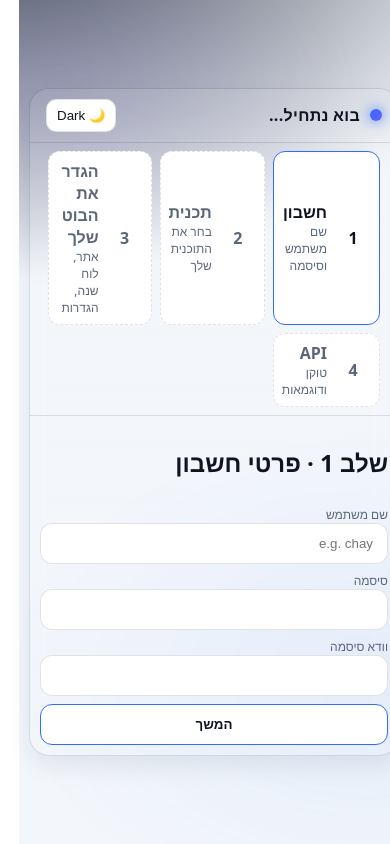
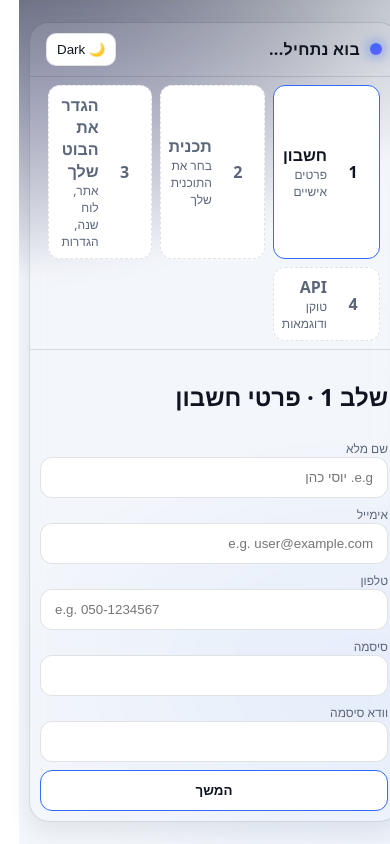
Before and after one commit to chay0354/xchat-front, a React (Create React App) app: page /register in a window 390 px wide. Built offline with nearby package versions, Linux system fonts and the light colour scheme; no server answers.

Commit message:
Add fullname and phone to registration, update admin panel with user details and delete functionality

```diff
--- a/src/App.js
+++ b/src/App.js
@@ -159,7 +159,7 @@ function Login() {
   const [currentText, setCurrentText] = useState('');
   const [currentSentence, setCurrentSentence] = useState(0);
   const [charIndex, setCharIndex] = useState(0);
-  const [usernameInput, setUsernameInput] = useState('');
+  const [emailInput, setEmailInput] = useState('');
   const [passwordInput, setPasswordInput] = useState('');
   const [error, setError] = useState('');
   const navigate = useNavigate();
@@ -186,24 +186,24 @@ function Login() {
 
   const handleLogin = async () => {
     setError('');
-    if (!usernameInput.trim()) {
-      setError('Please enter a username.');
+    if (!emailInput.trim()) {
+      setError('Please enter an email.');
       return;
     }
     try {
-      Cookies.set('username', usernameInput, { expires: 1, path: '/', sameSite: 'Lax' });
+      Cookies.set('email', emailInput, { expires: 1, path: '/', sameSite: 'Lax' });
 
       // ✅ Backend call using environment variable
       const authRes = await fetch(
-        `${process.env.REACT_APP_API_URL || 'http://localhost:5137'}/auth?username=${encodeURIComponent(usernameInput)}&password=${encodeURIComponent(passwordInput)}`
+        `${process.env.REACT_APP_API_URL || 'http://localhost:5137'}/auth?email=${encodeURIComponent(emailInput)}&password=${encodeURIComponent(passwordInput)}`
       );
       if (!authRes.ok) {
-        setError('Incorrect username or password.');
+        setError('Incorrect email or password.');
         return;
       }
 
       const tokenRes = await fetch(
-        `${process.env.REACT_APP_API_URL || 'http://localhost:5137'}/get-token?username=${encodeURIComponent(usernameInput)}`
+        `${process.env.REACT_APP_API_URL || 'http://localhost:5137'}/get-token?email=${encodeURIComponent(emailInput)}`
       );
       if (!tokenRes.ok) throw new Error('Failed to fetch token');
       const data = await tokenRes.json();
@@ -242,16 +242,16 @@ function Login() {
 
         <div className="login-form" onKeyDown={(e) => e.key === 'Enter' && handleLogin()}>
           <div className="input-wrap">
-            <label htmlFor="username" className="input-label">שם משתמש</label>
+            <label htmlFor="email" className="input-label">אימייל</label>
             <input
-              id="username"
-              type="text"
+              id="email"
+              type="email"
               className="input"
-              placeholder="לדוגמא: נינט טייב"
-              value={usernameInput}
-              onChange={(e) => setUsernameInput(e.target.value)}
+              placeholder="לדוגמא: user@example.com"
+              value={emailInput}
+              onChange={(e) => setEmailInput(e.target.value)}
               autoFocus
-              autoComplete="username"
+              autoComplete="email"
             />
           </div>
 
--- a/src/admin.js
+++ b/src/admin.js
@@ -204,6 +204,14 @@ const adminStyles = `
   margin-bottom: 24px;
   border: 1px solid var(--border);
   box-shadow: 0 4px 15px rgba(0,0,0,0.1);
+}
+
+.user-actions {
+  margin-bottom: 20px;
+  padding: 15px;
+  background: rgba(239, 68, 68, 0.1);
+  border-radius: 8px;
+  border: 1px solid rgba(239, 68, 68, 0.3);
 }
 
 .info-row {
@@ -415,22 +423,24 @@ function Admin() {
   const [userDetails, setUserDetails] = useState(null);
   const [loading, setLoading] = useState(true);
   const [error, setError] = useState('');
+  const [deleting, setDeleting] = useState(false);
 
-  const username = Cookies.get('username');
+  const email = Cookies.get('email');
 
   useEffect(() => {
-    if (username !== 'admin') {
+    if (email !== 'flowchat.admin@gmail.com') {
       navigate('/login');
       return;
     }
     fetchUsers();
-  }, [username, navigate]);
+  }, [email, navigate]);
 
   const fetchUsers = async () => {
     try {
       setLoading(true);
+      const usertoken = Cookies.get('usertoken');
       const response = await fetch(
-        `${process.env.REACT_APP_API_URL || 'http://localhost:5137'}/admin/users?username=${encodeURIComponent(username)}`
+        `${process.env.REACT_APP_API_URL || 'http://localhost:5137'}/admin/users?usertoken=${encodeURIComponent(usertoken)}`
       );
 
       if (!response.ok) {
@@ -449,8 +459,9 @@ function Admin() {
   const fetchUserDetails = async (userId) => {
     try {
       setLoading(true);
+      const usertoken = Cookies.get('usertoken');
       const response = await fetch(
-        `${process.env.REACT_APP_API_URL || 'http://localhost:5137'}/admin/user/${userId}?username=${encodeURIComponent(username)}`
+        `${process.env.REACT_APP_API_URL || 'http://localhost:5137'}/admin/user/${userId}?usertoken=${encodeURIComponent(usertoken)}`
       );
 
       if (!response.ok) {
@@ -472,9 +483,37 @@ function Admin() {
   };
 
   const handleLogout = () => {
-    Cookies.remove('username');
+    Cookies.remove('email');
     Cookies.remove('testtoken');
     navigate('/login');
+  };
+
+  const handleDeleteUser = async (userId) => {
+    if (!window.confirm('האם אתה בטוח שברצונך למחוק את המשתמש הזה? פעולה זו לא ניתנת לביטול.')) {
+      return;
+    }
+
+    try {
+      setDeleting(true);
+      const usertoken = Cookies.get('usertoken');
+      const response = await fetch(
+        `${process.env.REACT_APP_API_URL || 'http://localhost:5137'}/admin/user/${userId}?usertoken=${encodeURIComponent(usertoken)}`,
+        { method: 'DELETE' }
+      );
+
+      if (!response.ok) {
+        throw new Error('Failed to delete user');
+      }
+
+      // Refresh users list
+      await fetchUsers();
+      setSelectedUser(null);
+      setUserDetails(null);
+    } catch (err) {
+      setError('שגיאה במחיקת המשתמש: ' + err.message);
+    } finally {
+      setDeleting(false);
+    }
   };
 
   const formatDate = (dateString) => {
@@ -499,7 +538,7 @@ function Admin() {
         <div className="admin-title">לוח בקרה</div>
         <div className="admin-nav">
           <img src={logo} alt="Logo" style={{ height: '30px' }} />
-          <span className="admin-welcome">ברוך הבא, {username}</span>
+          <span className="admin-welcome">ברוך הבא, {email}</span>
           <button className="btn btn--danger" onClick={handleLogout}>
             התנתק
           </button>
@@ -542,17 +581,35 @@ function Admin() {
 
               <div className="user-info">
                 <div className="info-row">
-                  <span className="info-label">שם משתמש:</span>
-                  <span className="info-value">{userDetails.user.username}</span>
+                  <span className="info-label">מזהה משתמש:</span>
+                  <span className="info-value">{userDetails.user.id}</span>
                 </div>
                 <div className="info-row">
-                  <span className="info-label">מזהה משתמש:</span>
-                  <span className="info-value">{userDetails.user.id}</span>
+                  <span className="info-label">אימייל:</span>
+                  <span className="info-value">{userDetails.user.email}</span>
+                </div>
+                <div className="info-row">
+                  <span className="info-label">שם מלא:</span>
+                  <span className="info-value">{userDetails.user.fullname || 'לא צוין'}</span>
+                </div>
+                <div className="info-row">
+                  <span className="info-label">טלפון:</span>
+                  <span className="info-value">{userDetails.user.phone || 'לא צוין'}</span>
                 </div>
                 <div className="info-row">
                   <span className="info-label">נוצר:</span>
                   <span className="info-value">{formatDate(userDetails.user.created_at)}</span>
                 </div>
+              </div>
+
+              <div className="user-actions">
+                <button
+                  className="btn btn--danger"
+                  onClick={() => handleDeleteUser(userDetails.user.id)}
+                  disabled={deleting}
+                >
+                  {deleting ? 'מוחק...' : 'מחק משתמש'}
+                </button>
               </div>
 
               {userDetails.user.botDefinition && (
--- a/src/landing.js
+++ b/src/landing.js
@@ -488,7 +488,8 @@ const landingStyles = `
 function Landing() {
   const [theme, setTheme] = useState('light');
   const [isLoggedIn, setIsLoggedIn] = useState(false);
-  const [username, setUsername] = useState('');
+  const [email, setEmail] = useState('');
+  const [fullname, setFullname] = useState('');
   const [activeSection, setActiveSection] = useState('home');
   const [bots, setBots] = useState([]);
   const [loading, setLoading] = useState(false);
@@ -498,10 +499,12 @@ function Landing() {
   // Check if user is logged in
   useEffect(() => {
     const token = Cookies.get('testtoken');
-    const user = Cookies.get('username');
+    const user = Cookies.get('email');
+    const name = Cookies.get('fullname');
     if (token && user) {
       setIsLoggedIn(true);
-      setUsername(user);
+      setEmail(user);
+      setFullname(name || user); // fallback to email if no fullname
       loadBots();
     }
   }, []);
@@ -533,9 +536,11 @@ function Landing() {
   const handleLogout = () => {
     Cookies.remove('testtoken');
     Cookies.remove('usertoken');
-    Cookies.remove('username');
+    Cookies.remove('email');
+    Cookies.remove('fullname');
     setIsLoggedIn(false);
-    setUsername('');
+    setEmail('');
+    setFullname('');
     setBots([]);
     setActiveSection('home');
   };
@@ -558,7 +563,7 @@ function Landing() {
                 <button className={`btn ${activeSection === 'home' ? 'btn--primary' : ''}`} onClick={() => setActiveSection('home')}>
                   בית
                 </button>
-                {username === 'admin' && (
+                {email === 'flowchat.admin@gmail.com' && (
                   <button className="btn" onClick={() => navigate('/admin')}>
                     ניהול
                   </button>
@@ -567,7 +572,7 @@ function Landing() {
                   הבוטים שלך
                 </button>
                 <div style={{ display: 'flex', alignItems: 'center', gap: '8px', marginLeft: '8px' }}>
-                  <span style={{ fontSize: '14px', color: 'var(--text-dim)' }}>Hi, {username}</span>
+                  <span style={{ fontSize: '14px', color: 'var(--text-dim)' }}>Hi, {fullname}</span>
                   <button className="btn" onClick={handleLogout} style={{ padding: '6px 12px', fontSize: '12px' }}>
                     התנתק
                   </button>
@@ -605,7 +610,7 @@ function Landing() {
           {/* Hero Section */}
           <section className="landing-hero">
             <h1 className="landing-hero__title">
-              {isLoggedIn ? `ברוך השב, ${username}!` : 'צור בוט תוך 40 שניות!'}
+              {isLoggedIn ? `ברוך השב, ${fullname}!` : 'צור בוט תוך 40 שניות!'}
             </h1>
             <p className="landing-hero__subtitle">
               {isLoggedIn
@@ -1385,7 +1390,7 @@ function Landing() {
             <div style={{ display: 'flex', justifyContent: 'center' }}>
               <div className="feature-card" style={{ maxWidth: '400px', width: '100%' }}>
                 <div className="feature-icon">🤖</div>
-                <h3 className="feature-title">{username}'s AI Bot</h3>
+                <h3 className="feature-title">{fullname}'s AI Bot</h3>
                 <p className="feature-desc">
                   {bots.length} conversation{bots.length !== 1 ? 's' : ''} • Active
                 </p>
--- a/src/register.js
+++ b/src/register.js
@@ -132,9 +132,11 @@ const pageStyles = `
 function Register() {
   const [theme, setTheme] = useState('light');
   const [currentStage, setCurrentStage] = useState(1);
-  const [username, setUsername] = useState('');
+  const [email, setEmail] = useState('');
   const [password, setPassword] = useState('');
   const [confirmPassword, setConfirmPassword] = useState('');
+  const [fullname, setFullname] = useState('');
+  const [phone, setPhone] = useState('');
   const [selectedPlan, setSelectedPlan] = useState('test');
   const [websiteUrl, setWebsiteUrl] = useState('');
   const [botDefinition, setBotDefinition] = useState('');
@@ -155,14 +157,14 @@ function Register() {
   }, [navigate.location?.state]);
 
   useEffect(() => {
-    if (!Cookies.get('username')) Cookies.set('username', '', { expires: 1, path: '/', sameSite: 'Lax' });
+    if (!Cookies.get('email')) Cookies.set('email', '', { expires: 1, path: '/', sameSite: 'Lax' });
     if (!Cookies.get('password')) Cookies.set('password', '', { expires: 1, path: '/', sameSite: 'Lax' });
     if (!Cookies.get('usertoken')) Cookies.set('usertoken', '', { expires: 1, path: '/', sameSite: 'Lax' });
   }, []);
 
   const handleStage1Next = () => {
-    if (!username || !password) {
-      setErrorMessage('Username and password must not be empty.');
+    if (!email || !password || !fullname || !phone) {
+      setErrorMessage('All fields are required.');
       setSuccessMessage('');
       return;
     }
@@ -172,8 +174,10 @@ function Register() {
       return;
     }
     setErrorMessage('');
-    Cookies.set('username', username, { expires: 1, path: '/', sameSite: 'Lax' });
+    Cookies.set('email', email, { expires: 1, path: '/', sameSite: 'Lax' });
     Cookies.set('password', password, { expires: 1, path: '/', sameSite: 'Lax' });
+    Cookies.set('fullname', fullname, { expires: 1, path: '/', sameSite: 'Lax' });
+    Cookies.set('phone', phone, { expires: 1, path: '/', sameSite: 'Lax' });
     setSuccessMessage('Saved!');
     setTimeout(() => { setSuccessMessage(''); setCurrentStage(2); }, 900);
   };
@@ -225,7 +229,7 @@ function Register() {
       return;
     }
     setErrorMessage('');
-    const payload = { username, password, botDefinition, googleCalendarToken, plan: selectedPlan };
+    const payload = { email, password, botDefinition, googleCalendarToken, plan: selectedPlan, fullname, phone };
     fetch(`${API_BASE}/savedata`, {
       method: 'POST',
       headers: { 'Content-Type': 'application/json' },
@@ -289,14 +293,38 @@ print(response.json())`;
           {!!successMessage && <div className="success">{successMessage}</div>}
 
           <div>
-            <div className="label">שם משתמש</div>
+            <div className="label">שם מלא</div>
             <input
               className="input"
               type="text"
-              placeholder="e.g. chay"
-              value={username}
-              onChange={(e) => setUsername(e.target.value)}
-              autoComplete="username"
+              placeholder="e.g. יוסי כהן"
+              value={fullname}
+              onChange={(e) => setFullname(e.target.value)}
+              autoComplete="name"
+            />
+          </div>
+
+          <div>
+            <div className="label">אימייל</div>
+            <input
+              className="input"
+              type="email"
+              placeholder="e.g. user@example.com"
+              value={email}
+              onChange={(e) => setEmail(e.target.value)}
+              autoComplete="email"
+            />
+          </div>
+
+          <div>
+            <div className="label">טלפון</div>
+            <input
+              className="input"
+              type="tel"
+              placeholder="e.g. 050-1234567"
+              value={phone}
+              onChange={(e) => setPhone(e.target.value)}
+              autoComplete="tel"
             />
           </div>
 
@@ -513,7 +541,7 @@ print(response.json())`;
             <div className="step-num">1</div>
             <div>
               <div className="step-title">חשבון</div>
-              <div style={{ fontSize: 12, color: 'var(--text-dim)' }}>שם משתמש וסיסמה</div>
+              <div style={{ fontSize: 12, color: 'var(--text-dim)' }}>פרטים אישיים</div>
             </div>
           </div>
           <div className={`step ${currentStage === 2 ? 'active' : ''}`}>
```
Also changed, not shown: src/fullchat.js (+8 -8 lines).
